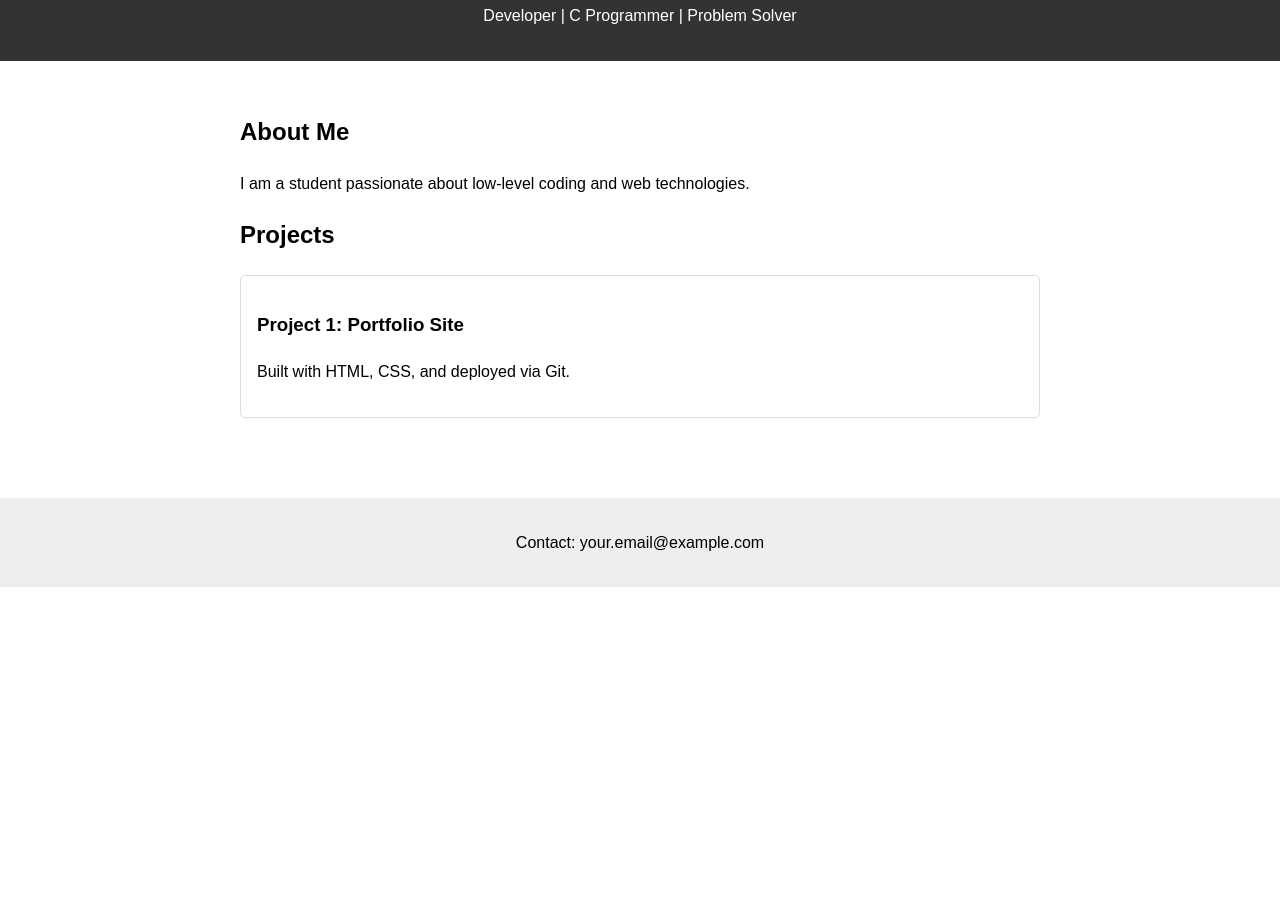
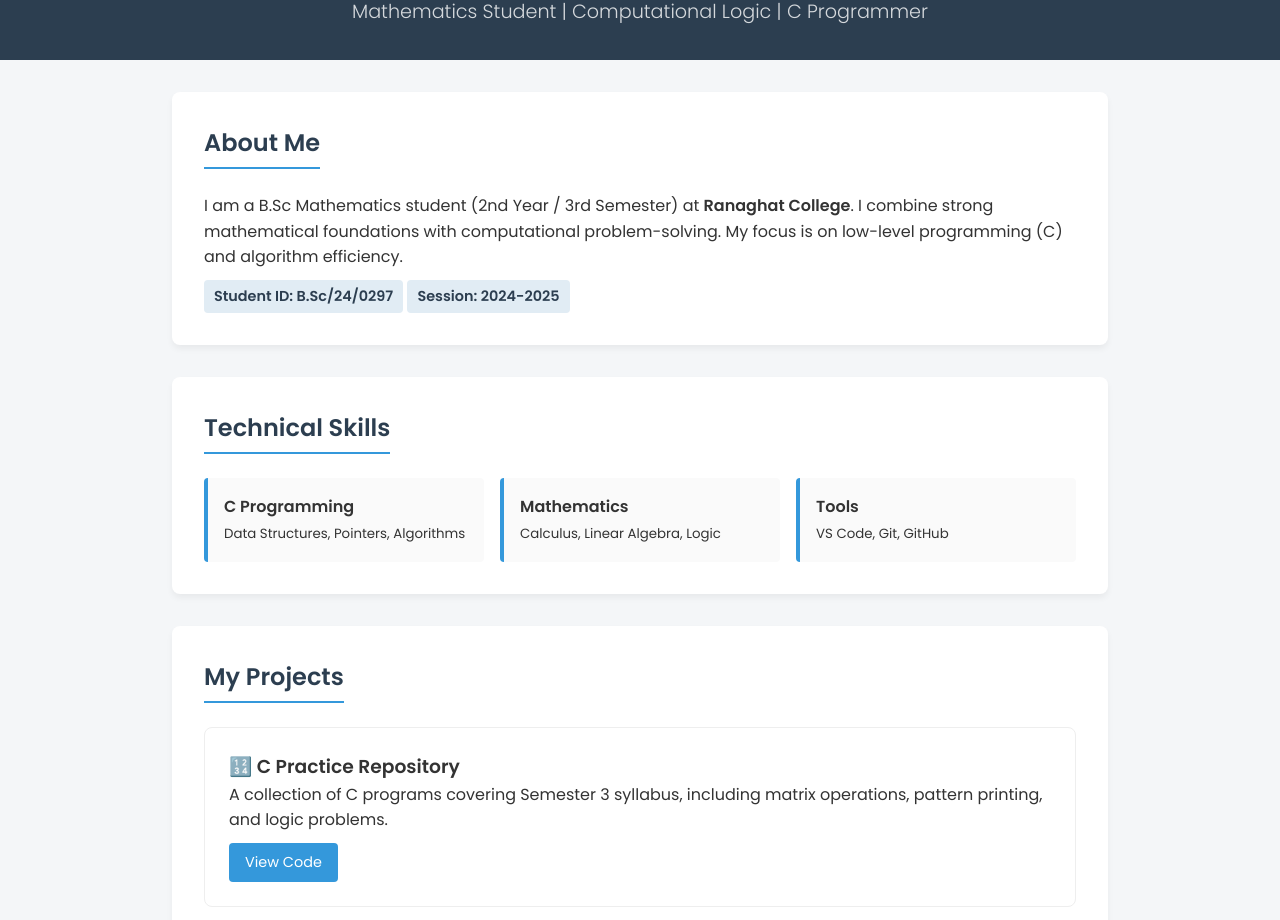
Before and after one commit to Gourabgh/Gourabgh.github.io, a plain HTML site: page index.html in a window 1280 px wide. Shown: the part 107-1027 px from the top of the page. Before the commit the page ends 800 px from the top, so only its background shows below. Drawn offline with Linux system fonts and the light colour scheme.

Commit message:
Revamp portfolio layout and content
Updated the title and added new sections for About Me, Technical Skills, My Projects, and Get In Touch. Enhanced styling and layout for better presentation.

```diff
--- a/index.html
+++ b/index.html
@@ -3,32 +3,175 @@
 <head>
     <meta charset="UTF-8">
     <meta name="viewport" content="width=device-width, initial-scale=1.0">
-    <title>My Portfolio</title>
+    <title>Gourab Ghosh | Portfolio</title>
+    <link href="https://fonts.googleapis.com/css2?family=Poppins:wght@300;400;600&display=swap" rel="stylesheet">
     <style>
-        body { font-family: sans-serif; margin: 0; padding: 0; line-height: 1.6; }
-        header { background: #333; color: #fff; padding: 1rem; text-align: center; }
-        .container { padding: 2rem; max-width: 800px; margin: auto; }
-        .project { border: 1px solid #ddd; padding: 1rem; margin-bottom: 1rem; border-radius: 5px; }
-        footer { text-align: center; padding: 1rem; background: #eee; margin-top: 2rem; }
+        /* --- RESET & BASICS --- */
+        * { margin: 0; padding: 0; box-sizing: border-box; }
+        body {
+            font-family: 'Poppins', sans-serif;
+            background-color: #f4f6f8;
+            color: #333;
+            line-height: 1.6;
+        }
+        a { text-decoration: none; color: inherit; }
+
+        /* --- HEADER --- */
+        header {
+            background-color: #2c3e50; /* Professional Dark Blue */
+            color: white;
+            padding: 2rem 0;
+            text-align: center;
+        }
+        header h1 { font-size: 2.5rem; margin-bottom: 0.5rem; }
+        header p { font-size: 1.2rem; opacity: 0.8; font-weight: 300; }
+
+        /* --- CONTAINER --- */
+        .container {
+            max-width: 1000px;
+            margin: 0 auto;
+            padding: 2rem;
+        }
+
+        /* --- SECTIONS --- */
+        section {
+            background: white;
+            margin-bottom: 2rem;
+            padding: 2rem;
+            border-radius: 8px;
+            box-shadow: 0 4px 6px rgba(0,0,0,0.05);
+        }
+        h2 {
+            color: #2c3e50;
+            border-bottom: 2px solid #3498db;
+            display: inline-block;
+            margin-bottom: 1.5rem;
+            padding-bottom: 5px;
+        }
+
+        /* --- ACADEMIC BADGE --- */
+        .badge {
+            background-color: #e1ecf4;
+            color: #2c3e50;
+            padding: 5px 10px;
+            border-radius: 4px;
+            font-size: 0.9rem;
+            font-weight: 600;
+            display: inline-block;
+            margin-top: 10px;
+        }
+
+        /* --- SKILLS GRID --- */
+        .skills-grid {
+            display: grid;
+            grid-template-columns: repeat(auto-fit, minmax(200px, 1fr));
+            gap: 1rem;
+        }
+        .skill-item {
+            background: #fafafa;
+            padding: 1rem;
+            border-left: 4px solid #3498db;
+            border-radius: 4px;
+        }
+
+        /* --- PROJECT CARDS --- */
+        .project-card {
+            border: 1px solid #eee;
+            padding: 1.5rem;
+            border-radius: 8px;
+            margin-bottom: 1rem;
+            transition: transform 0.2s;
+        }
+        .project-card:hover {
+            transform: translateY(-5px);
+            box-shadow: 0 10px 15px rgba(0,0,0,0.1);
+        }
+        .btn {
+            display: inline-block;
+            background-color: #3498db;
+            color: white;
+            padding: 0.5rem 1rem;
+            border-radius: 4px;
+            margin-top: 10px;
+            font-size: 0.9rem;
+        }
+        .btn:hover { background-color: #2980b9; }
+
+        /* --- FOOTER --- */
+        footer {
+            text-align: center;
+            padding: 2rem;
+            color: #666;
+            font-size: 0.9rem;
+        }
     </style>
 </head>
 <body>
+
     <header>
-        <h1>[Gourab Ghosh]</h1>
-        <p>Developer | C Programmer | Problem Solver</p>
+        <h1>Gourab Ghosh</h1>
+        <p>Mathematics Student | Computational Logic | C Programmer</p>
     </header>
+
     <div class="container">
-        <h2>About Me</h2>
-        <p>I am a student passionate about low-level coding and web technologies.</p>
 
-        <h2>Projects</h2>
-        <div class="project">
-            <h3>Project 1: Portfolio Site</h3>
-            <p>Built with HTML, CSS, and deployed via Git.</p>
-        </div>
+        <section>
+            <h2>About Me</h2>
+            <p>
+                I am a B.Sc Mathematics student (2nd Year / 3rd Semester) at <strong>Ranaghat College</strong>.
+                I combine strong mathematical foundations with computational problem-solving. My focus is on low-level programming (C) and algorithm efficiency.
+            </p>
+            <div class="badge">Student ID: B.Sc/24/0297</div>
+            <div class="badge">Session: 2024-2025</div>
+        </section>
+
+        <section>
+            <h2>Technical Skills</h2>
+            <div class="skills-grid">
+                <div class="skill-item">
+                    <strong>C Programming</strong><br>
+                    <small>Data Structures, Pointers, Algorithms</small>
+                </div>
+                <div class="skill-item">
+                    <strong>Mathematics</strong><br>
+                    <small>Calculus, Linear Algebra, Logic</small>
+                </div>
+                <div class="skill-item">
+                    <strong>Tools</strong><br>
+                    <small>VS Code, Git, GitHub</small>
+                </div>
+            </div>
+        </section>
+
+        <section>
+            <h2>My Projects</h2>
+
+            <div class="project-card">
+                <h3>🔢 C Practice Repository</h3>
+                <p>A collection of C programs covering Semester 3 syllabus, including matrix operations, pattern printing, and logic problems.</p>
+                <a href="https://github.com/Gourabgh/Gourab Ghosh.github.io/tree/main/C_Practice" class="btn" target="_blank">View Code</a>
+            </div>
+
+            <div class="project-card">
+                <h3>📱 Mobile Tech Analysis</h3>
+                <p>Technical analysis of hardware specs (iQOO series) and software optimization logic.</p>
+                <a href="#" class="btn" style="background-color: #7f8c8d;">Coming Soon</a>
+            </div>
+
+        </section>
+
+        <section style="text-align: center;">
+            <h2>Get In Touch</h2>
+            <p>Open for academic collaboration and coding projects.</p>
+            <br>
+            <a href="mailto:gourabghosh4910@gmail.com" class="btn">Email Me</a>
+        </section>
+
     </div>
+
     <footer>
-        <p>Contact: your.email@example.com</p>
+        &copy; 2025 Gourab Ghosh. Hosted on GitHub Pages.
     </footer>
+
 </body>
 </html>
```
